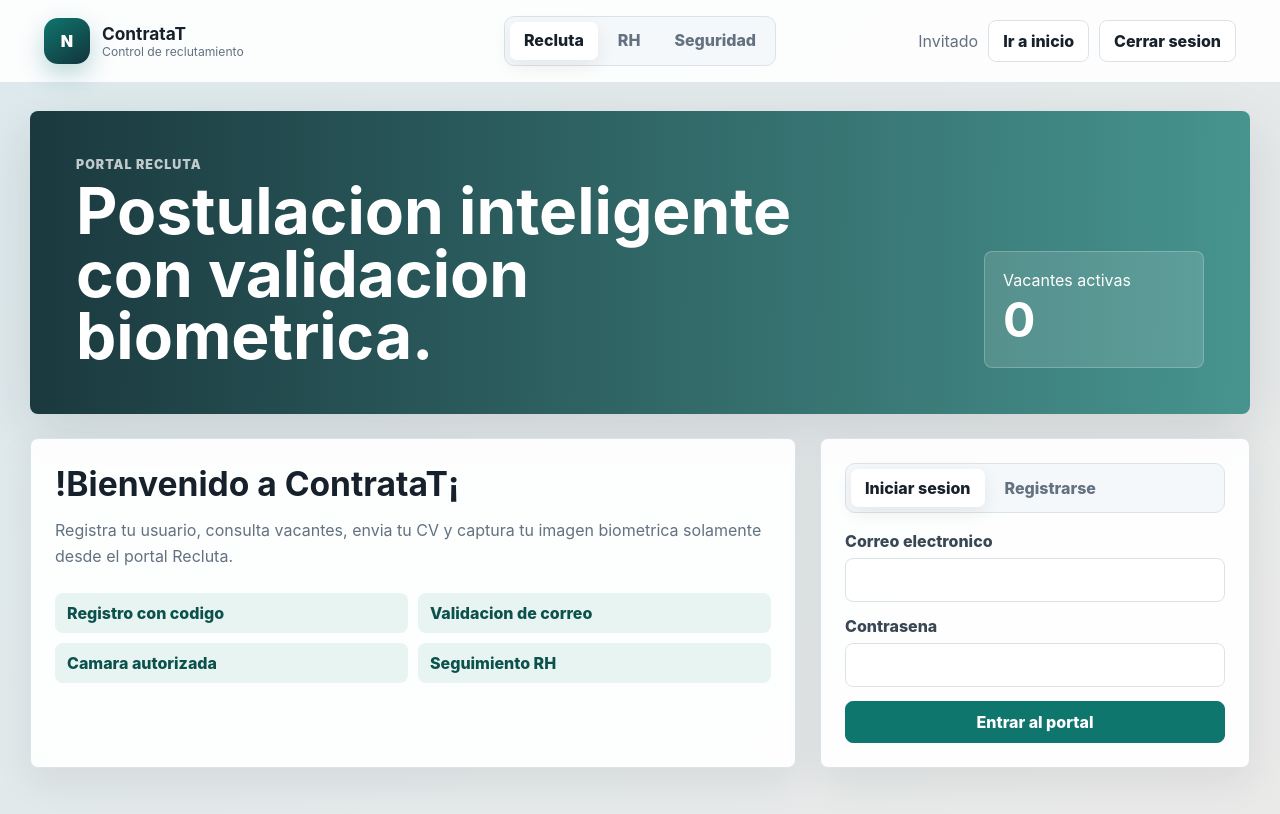
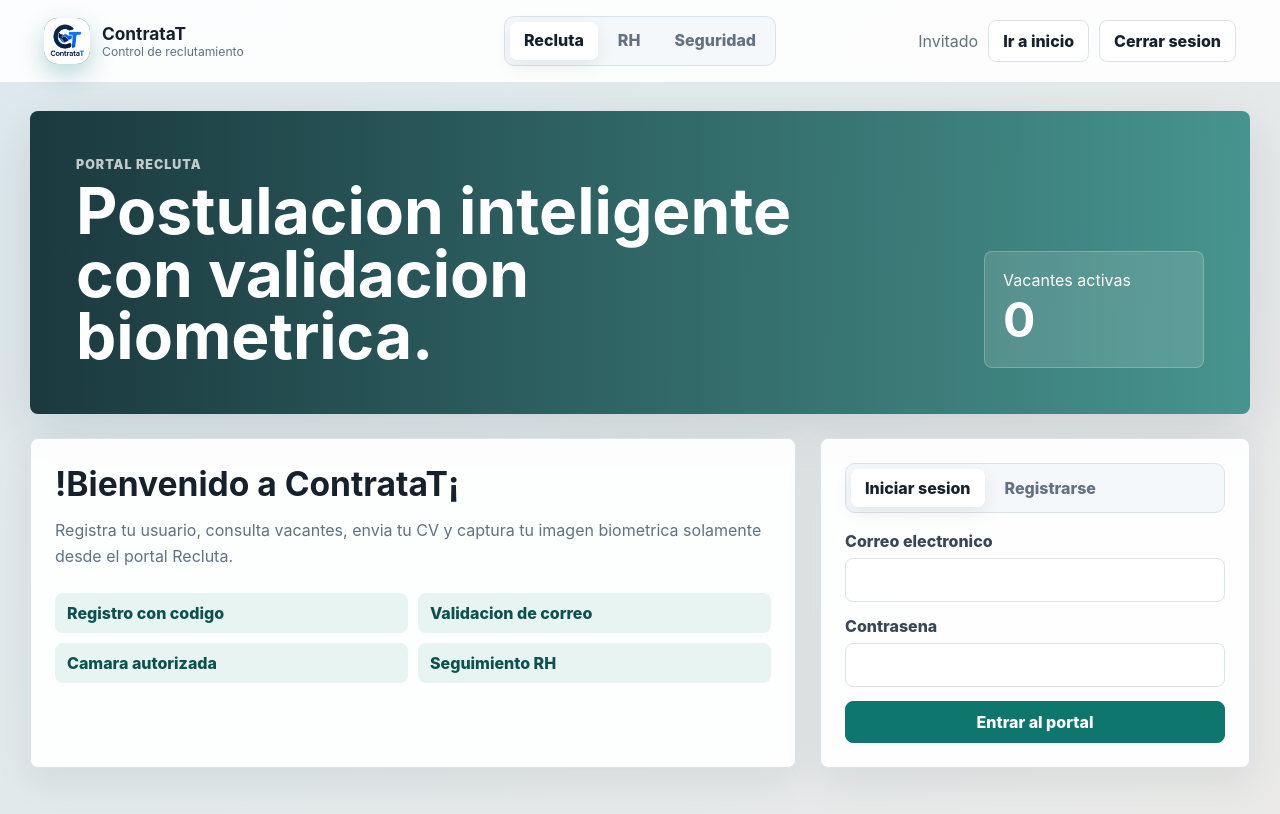
Before and after one commit to melygtz/ContrataT, a website: page publico/index.html in a window 1280 px wide. Drawn offline with Linux system fonts and the light colour scheme.

Commit message:
Update index.html
actualizacion 2

```diff
--- a/publico/index.html
+++ b/publico/index.html
@@ -10,7 +10,7 @@
     <div class="contenedor-app">
       <header class="barra-superior">
         <a class="marca" href="index.html">
-          <span class="logo">N</span>
+          <img class="logo" src="logo.png" alt="ContrataT">
           <span><strong>ContrataT</strong><small>Control de reclutamiento</small></span>
         </a>
         <nav class="cambio-portal">
```
